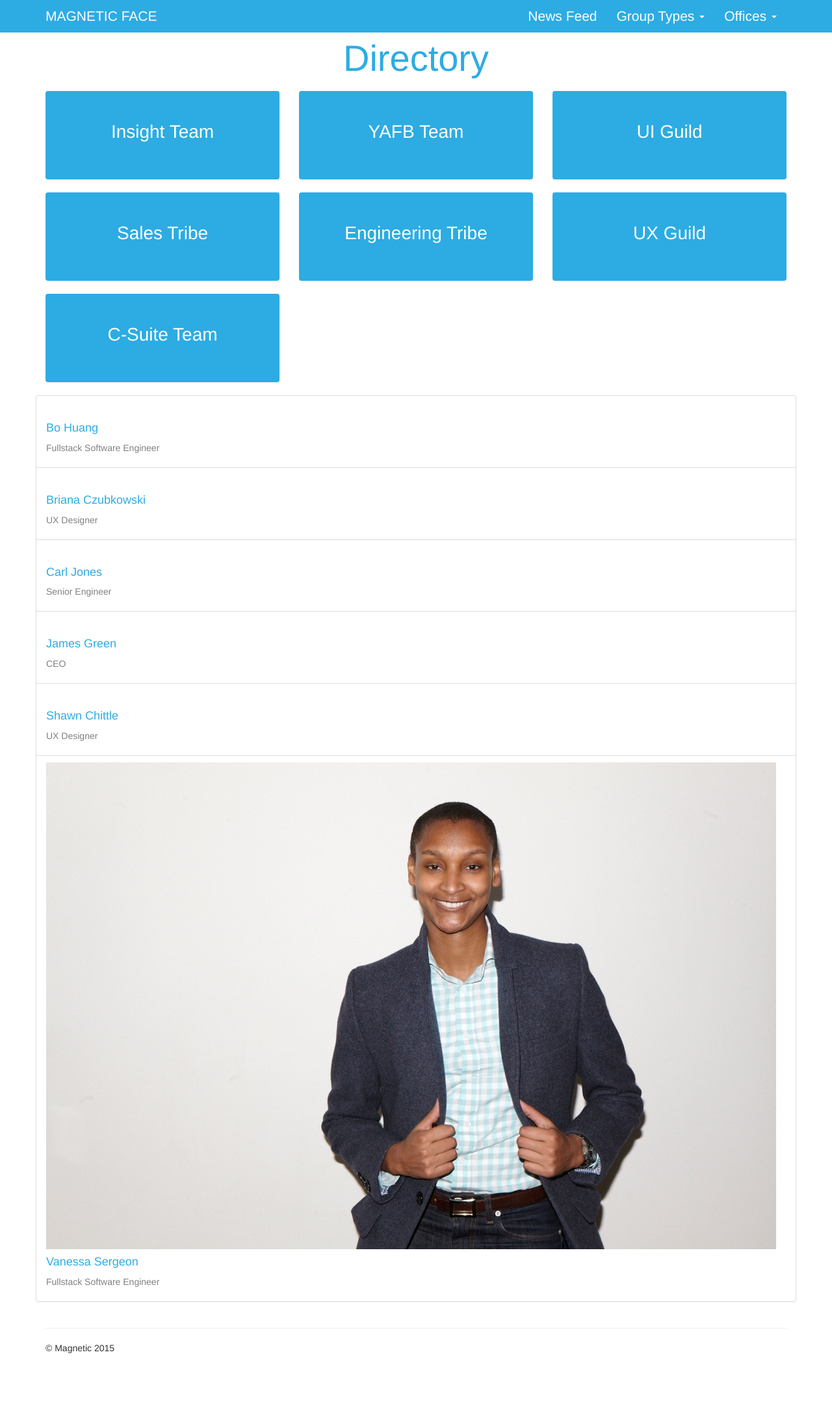
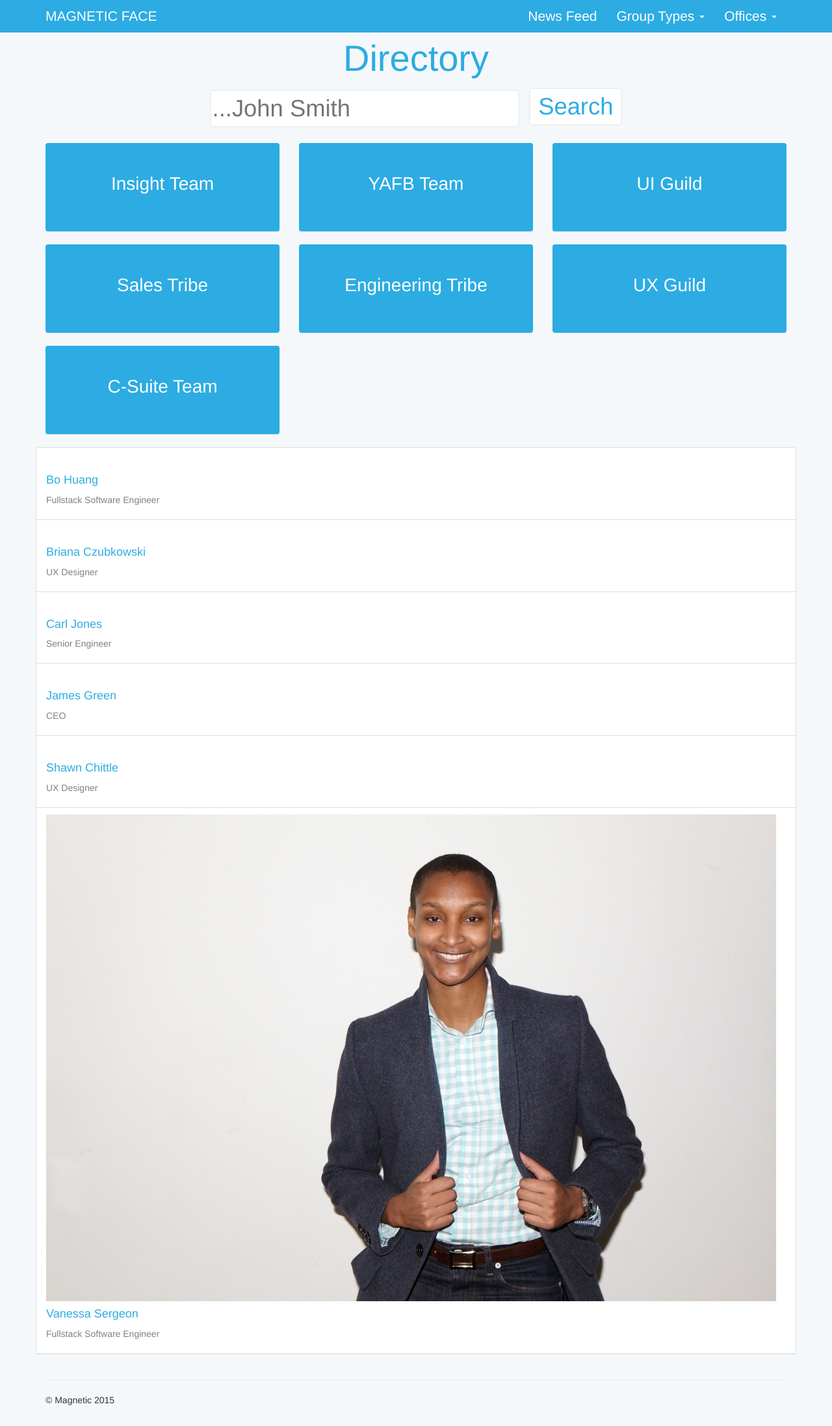
Before and after one commit to JuJu227/YAFB, a Django app: page /message/ in a window 1280 px wide. Shown: the whole page at 65% size. Before the commit the page ends 2082 px from the top, so only its background shows below. Run offline with Django 3.2, Linux system fonts and the light colour scheme; data comes from the database, SQL or seed files in the repository; some libraries are stand-ins or nearby versions.

Commit message:
search bar styles

```diff
--- a/directory/static/css/custom.css
+++ b/directory/static/css/custom.css
@@ -1,3 +1,7 @@
+body {
+	background-color: #F5F8FA;
+}
+
 .navbar {
 	background-color: #2CACE3;
 	border: none;
@@ -27,8 +31,30 @@
 	margin-top: -0.5em;
 }
 
+.search {
+	margin-top: -20px;
+	margin-bottom: 100px;
+}
+
+.search-input {
+	font-size: .65em;
+	border-radius: 5px;
+	border-style: solid;
+	border-color: #EDEFF0;
+	border-width: 2px;
+	font-weight: 200;
+}
+
+.search-btn {
+	font-size: .65em;
+	border-radius: 5px;
+	border-color: #EDEFF0;
+	border-width: 2px;
+}
+
 .btn {
 	color: #2CACE3;
+	padding: 1px 12px;
 }
 
 .list-group-item a {
--- a/directory/templates/directory/index.html
+++ b/directory/templates/directory/index.html
@@ -3,6 +3,14 @@
 
 {% block headerblock %}
 	<p>{{ header }}</p>
+	<form class="row">
+		<div class="search">
+			<div class="col-md-offset-2 col-md-8">
+			    <input type="text" class="search-input" id="S" placeholder="...John Smith">
+			    <button type="submit" class="btn btn-default search-btn">Search</button>
+			</div>
+		</div>
+	</form>
 {% endblock %}
 
 
```
